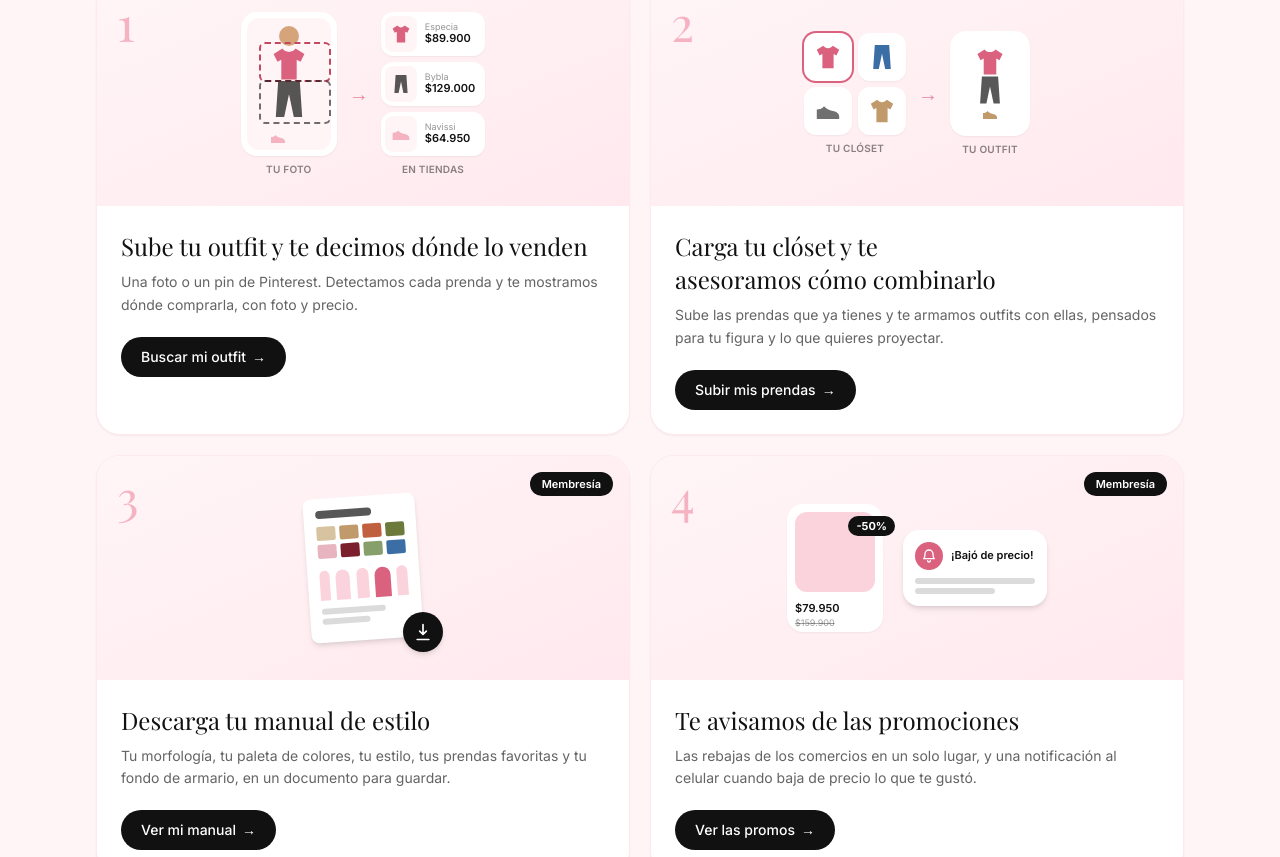
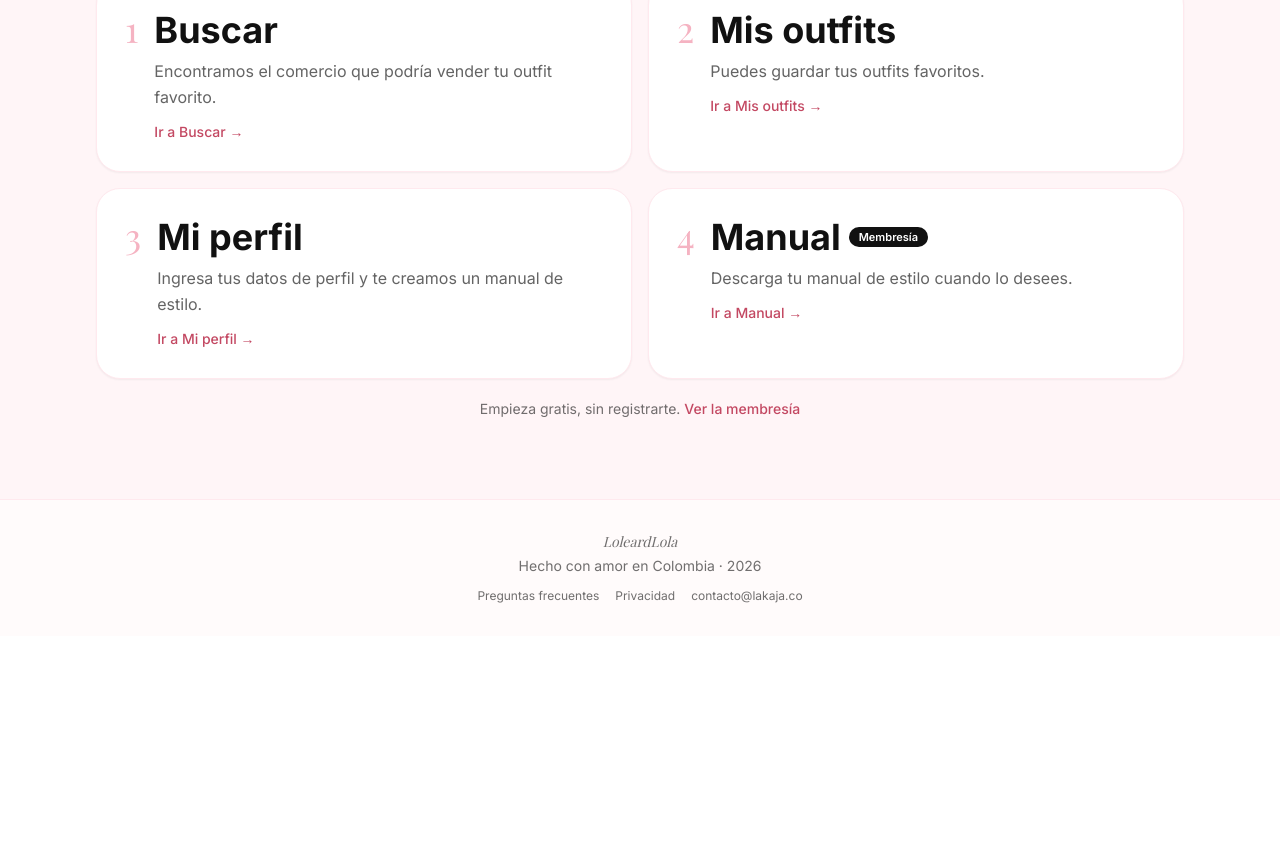
Before and after one commit to Juli6895/loleardelola, a Next.js app: page / in a window 1280 px wide. Shown: the part 777-1634 px from the top of the page. After the commit the page ends 1413 px from the top, so only its background shows below. Built offline with nearby package versions, Linux system fonts and the light colour scheme; no server answers; a web font is replaced by a local one.

Commit message:
feat(inicio): servicios sin dibujos, con el nombre de cada página como enlace
Buscar, Mis outfits, Mi perfil y Manual, con el nombre grande y en
negrita y lo que se hace en cada una.

Co-Authored-By: Claude Opus 5.5 <noreply@anthropic.com>

```diff
--- a/components/Servicios.tsx
+++ b/components/Servicios.tsx
@@ -1,59 +1,45 @@
 import Link from "next/link";
 
 // =====================================================================
-// Los cuatro servicios de LoleardLola, en la página principal
+// Los servicios de LoleardLola, en la página principal
 // =====================================================================
-// Grandes y con un dibujo de lo que hace cada uno, para que con solo
-// entrar se entienda la app sin leer párrafos. El número es el orden en
-// que Juliana los presenta; el 3 y el 4 son de la membresía.
+// Sin dibujos, a pedido de Juliana: el nombre de cada página grande y en
+// negrita (es el enlace), y debajo qué se hace ahí.
 // =====================================================================
 
 type Servicio = {
   numero: number;
-  titulo: string;
+  pagina: string;
   texto: string;
-  boton: string;
   href: string;
-  membresia: boolean;
-  dibujo: React.ReactNode;
+  membresia?: boolean;
 };
 
 const SERVICIOS: Servicio[] = [
   {
     numero: 1,
-    titulo: "Sube tu outfit y te decimos dónde lo venden",
-    texto: "Una foto o un pin de Pinterest. Detectamos cada prenda y te mostramos dónde comprarla, con foto y precio.",
-    boton: "Buscar mi outfit",
+    pagina: "Buscar",
+    texto: "Encontramos el comercio que podría vender tu outfit favorito.",
     href: "/buscar",
-    membresia: false,
-    dibujo: <DibujoBuscar />,
   },
   {
     numero: 2,
-    titulo: "Carga tu clóset y te asesoramos cómo combinarlo",
-    texto: "Sube las prendas que ya tienes y te armamos outfits con ellas, pensados para tu figura y lo que quieres proyectar.",
-    boton: "Subir mis prendas",
-    href: "/mi-closet",
-    membresia: false,
-    dibujo: <DibujoCloset />,
+    pagina: "Mis outfits",
+    texto: "Puedes guardar tus outfits favoritos.",
+    href: "/mis-outfits",
   },
   {
     numero: 3,
-    titulo: "Descarga tu manual de estilo",
-    texto: "Tu morfología, tu paleta de colores, tu estilo, tus prendas favoritas y tu fondo de armario, en un documento para guardar.",
-    boton: "Ver mi manual",
-    href: "/manual",
-    membresia: true,
-    dibujo: <DibujoManual />,
+    pagina: "Mi perfil",
+    texto: "Ingresa tus datos de perfil y te creamos un manual de estilo.",
+    href: "/mi-perfil",
   },
   {
     numero: 4,
-    titulo: "Te avisamos de las promociones",
-    texto: "Las rebajas de los comercios en un solo lugar, y una notificación al celular cuando baja de precio lo que te gustó.",
-    boton: "Ver las promos",
-    href: "/buscar",
+    pagina: "Manual",
+    texto: "Descarga tu manual de estilo cuando lo desees.",
+    href: "/manual",
     membresia: true,
-    dibujo: <DibujoPromos />,
   },
 ];
 
@@ -67,38 +53,36 @@ export default function Servicios() {
         </h2>
       </div>
 
-      <div className="mt-8 grid grid-cols-1 gap-5 md:grid-cols-2">
+      <div className="mt-8 grid grid-cols-1 gap-4 sm:grid-cols-2">
         {SERVICIOS.map((s) => (
           <Link
             key={s.numero}
             href={s.href}
-            className="group flex flex-col overflow-hidden rounded-3xl border border-rosa-100 bg-white shadow-sm transition hover:-translate-y-0.5 hover:border-rosa-300 hover:shadow-suave"
+            className="group flex gap-4 rounded-3xl border border-rosa-100 bg-white p-6 shadow-sm transition hover:-translate-y-0.5 hover:border-rosa-300 hover:shadow-suave sm:p-7"
           >
-            <div className="relative flex h-48 items-center justify-center bg-gradient-to-br from-rosa-50 to-rosa-100 sm:h-56">
-              <span className="absolute left-5 top-4 z-10 font-display text-5xl text-rosa-300">{s.numero}</span>
-              {s.membresia && (
-                <span className="absolute right-4 top-4 rounded-full bg-noche px-3 py-1 text-[11px] font-semibold text-white">
-                  Membresía
+            <span className="font-display text-4xl leading-none text-rosa-300">{s.numero}</span>
+            <span className="min-w-0 flex-1">
+              <span className="flex flex-wrap items-center gap-2">
+                <span className="text-3xl font-bold text-noche transition group-hover:text-rosa-600 sm:text-4xl">
+                  {s.pagina}
                 </span>
-              )}
-              <div className="translate-x-3 scale-[0.85] sm:translate-x-0 sm:scale-100">{s.dibujo}</div>
-            </div>
-            <div className="flex flex-1 flex-col p-6">
-              <h3 className="font-display text-2xl leading-snug text-noche" style={{ textWrap: "balance" }}>
-                {s.titulo}
-              </h3>
-              <p className="mt-2 text-sm leading-relaxed text-noche/65">{s.texto}</p>
-              <span className="mt-5 inline-flex items-center gap-1.5 self-start rounded-full bg-noche px-5 py-2.5 text-sm font-medium text-white transition group-hover:bg-rosa-500">
-                {s.boton}
-                <span aria-hidden>→</span>
+                {s.membresia && (
+                  <span className="rounded-full bg-noche px-2.5 py-0.5 text-[11px] font-semibold text-white">
+                    Membresía
+                  </span>
+                )}
               </span>
-            </div>
+              <span className="mt-2 block text-base leading-relaxed text-noche/65">{s.texto}</span>
+              <span className="mt-3 inline-block text-sm font-medium text-rosa-600 group-hover:underline">
+                Ir a {s.pagina} →
+              </span>
+            </span>
           </Link>
         ))}
       </div>
 
       <p className="mt-5 text-center text-sm text-noche/60">
-        Buscar outfits y armar tu clóset lo pruebas gratis.{" "}
+        Empieza gratis, sin registrarte.{" "}
         <Link href="/membresia" className="font-medium text-rosa-600 underline-offset-2 hover:underline">
           Ver la membresía
         </Link>
@@ -106,181 +90,3 @@ export default function Servicios() {
     </section>
   );
 }
-
-// ---------------------------------------------------------------------
-// Dibujos: hechos con bloques, sin fotos, para que carguen al instante
-// ---------------------------------------------------------------------
-
-/** Las tres prendas que se dibujan: en la foto y en las tiendas. */
-function Blusa({ className = "" }: { className?: string }) {
-  return (
-    <svg viewBox="0 0 40 40" className={className} fill="currentColor">
-      <path d="M14 6c1.5 2 3.6 3 6 3s4.5-1 6-3l8 5-3.5 7-3.5-1.8V34H13V16.2L9.5 18 6 11l8-5Z" />
-    </svg>
-  );
-}
-function Pantalon({ className = "" }: { className?: string }) {
-  return (
-    <svg viewBox="0 0 40 40" className={className} fill="currentColor">
-      <path d="M11 5h18l2 30h-7l-4-19-4 19H9l2-30Z" />
-    </svg>
-  );
-}
-function Zapato({ className = "" }: { className?: string }) {
-  return (
-    <svg viewBox="0 0 40 40" className={className} fill="currentColor">
-      <path d="M6 18c4 0 7-1 9-4 3 3 6 5 11 6 5 1 8 3 8 7v3H6V18Z" />
-    </svg>
-  );
-}
-
-/**
- * "Tu foto": una persona con un outfit, cada prenda marcada como la
- * detecta la app. "En tiendas": esas mismas prendas, con tienda y precio.
- */
-function DibujoBuscar() {
-  const enTiendas = [
-    { Prenda: Blusa, color: "text-rosa-500", tienda: "Especia", precio: "$89.900" },
-    { Prenda: Pantalon, color: "text-noche/70", tienda: "Bybla", precio: "$129.000" },
-    { Prenda: Zapato, color: "text-rosa-300", tienda: "Navissi", precio: "$64.950" },
-  ];
-  return (
-    <div className="flex items-center gap-3" aria-hidden>
-      <div className="flex flex-col items-center">
-        <div className="relative h-36 w-24 rounded-2xl bg-white p-1.5 shadow-sm">
-          <div className="relative h-full w-full overflow-hidden rounded-xl bg-rosa-50">
-            {/* La persona */}
-            <span className="absolute left-1/2 top-2 h-5 w-5 -translate-x-1/2 rounded-full bg-[#d6a47a]" />
-            <Blusa className="absolute left-1/2 top-6 h-11 w-11 -translate-x-1/2 text-rosa-500" />
-            <Pantalon className="absolute left-1/2 top-[3.6rem] h-12 w-12 -translate-x-1/2 text-noche/70" />
-            <Zapato className="absolute bottom-0.5 left-[1.35rem] h-5 w-5 text-rosa-300" />
-            {/* Lo que detecta la app */}
-            <span className="absolute left-3 top-6 h-10 w-[4.5rem] rounded-md border-2 border-dashed border-rosa-600" />
-            <span className="absolute left-3 top-[3.9rem] h-11 w-[4.5rem] rounded-md border-2 border-dashed border-noche/60" />
-          </div>
-        </div>
-        <span className="mt-1.5 text-[10px] font-semibold uppercase tracking-wide text-noche/50">Tu foto</span>
-      </div>
-
-      <span className="text-xl text-rosa-400">→</span>
-
-      <div className="flex flex-col items-center">
-        <div className="flex flex-col gap-1.5">
-          {enTiendas.map(({ Prenda, color, tienda, precio }) => (
-            <div key={tienda} className="flex items-center gap-2 rounded-xl bg-white py-1 pl-1 pr-2.5 shadow-sm">
-              <span className="flex h-9 w-8 items-center justify-center rounded-lg bg-rosa-50">
-                <Prenda className={`h-6 w-6 ${color}`} />
-              </span>
-              <span className="leading-tight">
-                <span className="block text-[9px] text-noche/45">{tienda}</span>
-                <span className="block text-[11px] font-semibold text-noche">{precio}</span>
-              </span>
-            </div>
-          ))}
-        </div>
-        <span className="mt-1.5 text-[10px] font-semibold uppercase tracking-wide text-noche/50">En tiendas</span>
-      </div>
-    </div>
-  );
-}
-
-/**
- * "Tu clóset": sus prendas en la grilla. "Tu outfit": una de ellas
- * (la blusa) armada con otras dos, como lo hace "Buscar combinaciones".
- */
-function DibujoCloset() {
-  const closet = [
-    { Prenda: Blusa, color: "text-rosa-500", elegida: true },
-    { Prenda: Pantalon, color: "text-[#3b6ea5]", elegida: false },
-    { Prenda: Zapato, color: "text-noche/60", elegida: false },
-    { Prenda: Blusa, color: "text-[#c19a6b]", elegida: false },
-  ];
-  return (
-    <div className="flex items-center gap-3" aria-hidden>
-      <div className="flex flex-col items-center">
-        <div className="grid grid-cols-2 gap-1.5">
-          {closet.map(({ Prenda, color, elegida }, i) => (
-            <span
-              key={i}
-              className={`flex h-12 w-12 items-center justify-center rounded-xl bg-white shadow-sm ${
-                elegida ? "ring-2 ring-rosa-500" : ""
-              }`}
-            >
-              <Prenda className={`h-8 w-8 ${color}`} />
-            </span>
-          ))}
-        </div>
-        <span className="mt-1.5 text-[10px] font-semibold uppercase tracking-wide text-noche/50">Tu clóset</span>
-      </div>
-
-      <span className="text-xl text-rosa-400">→</span>
-
-      <div className="flex flex-col items-center">
-        <div className="flex h-[6.6rem] w-20 flex-col items-center justify-center rounded-2xl bg-white shadow-sm">
-          <Blusa className="h-9 w-9 text-rosa-500" />
-          <Pantalon className="-mt-2 h-9 w-9 text-noche/70" />
-          <Zapato className="-mt-1 h-5 w-5 text-[#c19a6b]" />
-        </div>
-        <span className="mt-1.5 text-[10px] font-semibold uppercase tracking-wide text-noche/50">Tu outfit</span>
-      </div>
-    </div>
-  );
-}
-
-/** Una hoja del manual con la paleta y las siluetas. */
-function DibujoManual() {
-  return (
-    <div className="relative" aria-hidden>
-      <div className="h-36 w-28 rotate-[-4deg] rounded-lg bg-white p-3 shadow-md">
-        <div className="h-2 w-14 rounded bg-noche/70" />
-        <div className="mt-2 grid grid-cols-4 gap-1">
-          {["#d8c3a0", "#c19a6b", "#c1603e", "#6b7a3a", "#e8b4c0", "#7a1f2b", "#87a06b", "#3b6ea5"].map((c) => (
-            <span key={c} className="h-3.5 w-full rounded-sm" style={{ backgroundColor: c }} />
-          ))}
-        </div>
-        <div className="mt-3 flex items-end justify-between">
-          {[10, 14, 12, 16, 11].map((w, i) => (
-            <span
-              key={i}
-              className={`rounded-t-full ${i === 3 ? "bg-rosa-500" : "bg-rosa-200"}`}
-              style={{ width: w, height: 30 }}
-            />
-          ))}
-        </div>
-        <div className="mt-2 h-1.5 w-16 rounded bg-noche/15" />
-        <div className="mt-1 h-1.5 w-12 rounded bg-noche/15" />
-      </div>
-      <span className="absolute -bottom-3 -right-6 flex h-10 w-10 items-center justify-center rounded-full bg-noche text-white shadow-md">
-        <svg viewBox="0 0 24 24" fill="none" className="h-5 w-5">
-          <path d="M12 3v12m0 0 4-4m-4 4-4-4M5 21h14" stroke="currentColor" strokeWidth="2" strokeLinecap="round" strokeLinejoin="round" />
-        </svg>
-      </span>
-    </div>
-  );
-}
-
-/** Una prenda con descuento y la notificación al celular. */
-function DibujoPromos() {
-  return (
-    <div className="relative flex items-center gap-5" aria-hidden>
-      <div className="relative h-32 w-24 rounded-2xl bg-white p-2 shadow-sm">
-        <div className="h-20 w-full rounded-xl bg-rosa-200" />
-        <div className="mt-2 text-[11px] font-semibold text-noche">$79.950</div>
-        <div className="text-[9px] text-noche/40 line-through">$159.900</div>
-        <span className="absolute -right-3 top-3 rounded-full bg-noche px-2 py-0.5 text-[11px] font-bold text-white">-50%</span>
-      </div>
-      <div className="w-36 rounded-2xl bg-white p-3 shadow-md">
-        <div className="flex items-center gap-2">
-          <span className="flex h-7 w-7 items-center justify-center rounded-full bg-rosa-500 text-white">
-            <svg viewBox="0 0 24 24" fill="none" className="h-4 w-4">
-              <path d="M6 9a6 6 0 1 1 12 0c0 4.5 1.5 6.5 2 7H4c.5-.5 2-2.5 2-7Zm4 10a2 2 0 0 0 4 0" stroke="currentColor" strokeWidth="2" strokeLinecap="round" strokeLinejoin="round" />
-            </svg>
-          </span>
-          <span className="text-[11px] font-semibold text-noche">¡Bajó de precio!</span>
-        </div>
-        <div className="mt-2 h-1.5 w-full rounded bg-noche/15" />
-        <div className="mt-1 h-1.5 w-20 rounded bg-noche/15" />
-      </div>
-    </div>
-  );
-}
```
